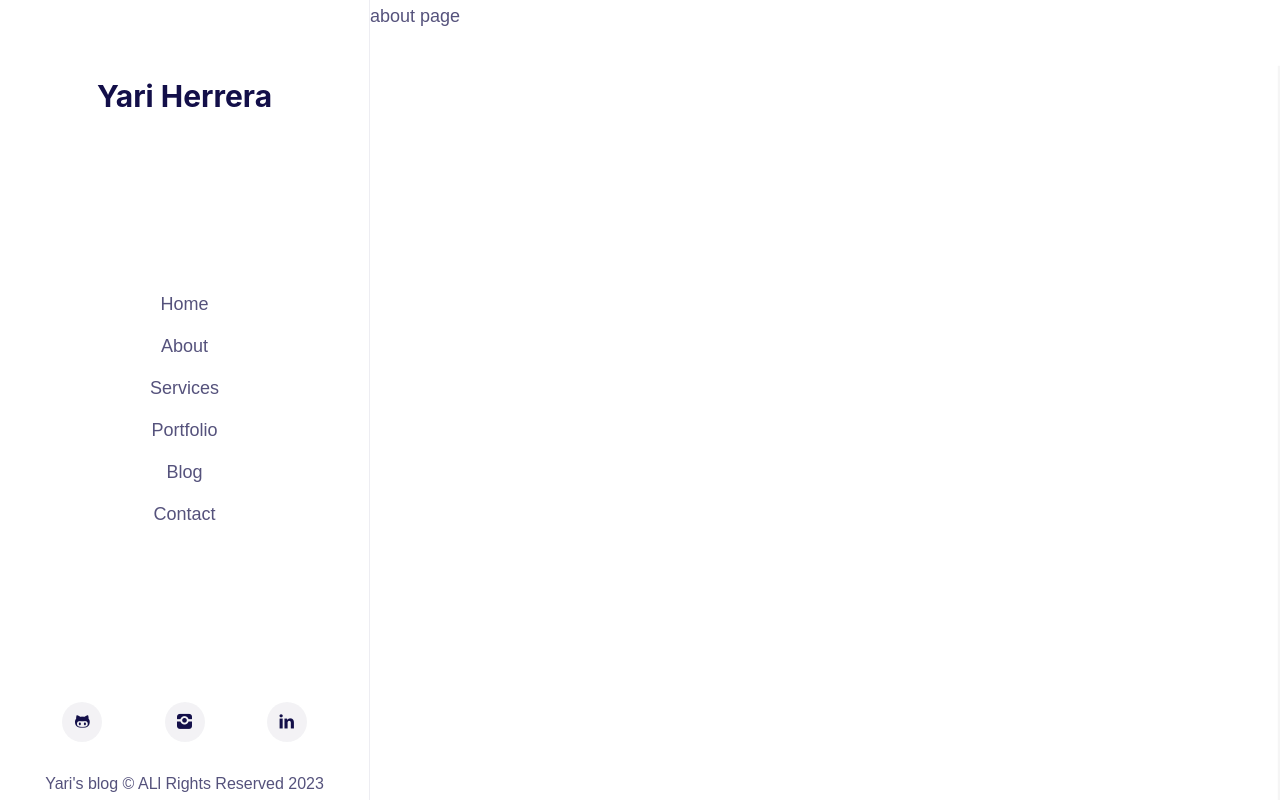
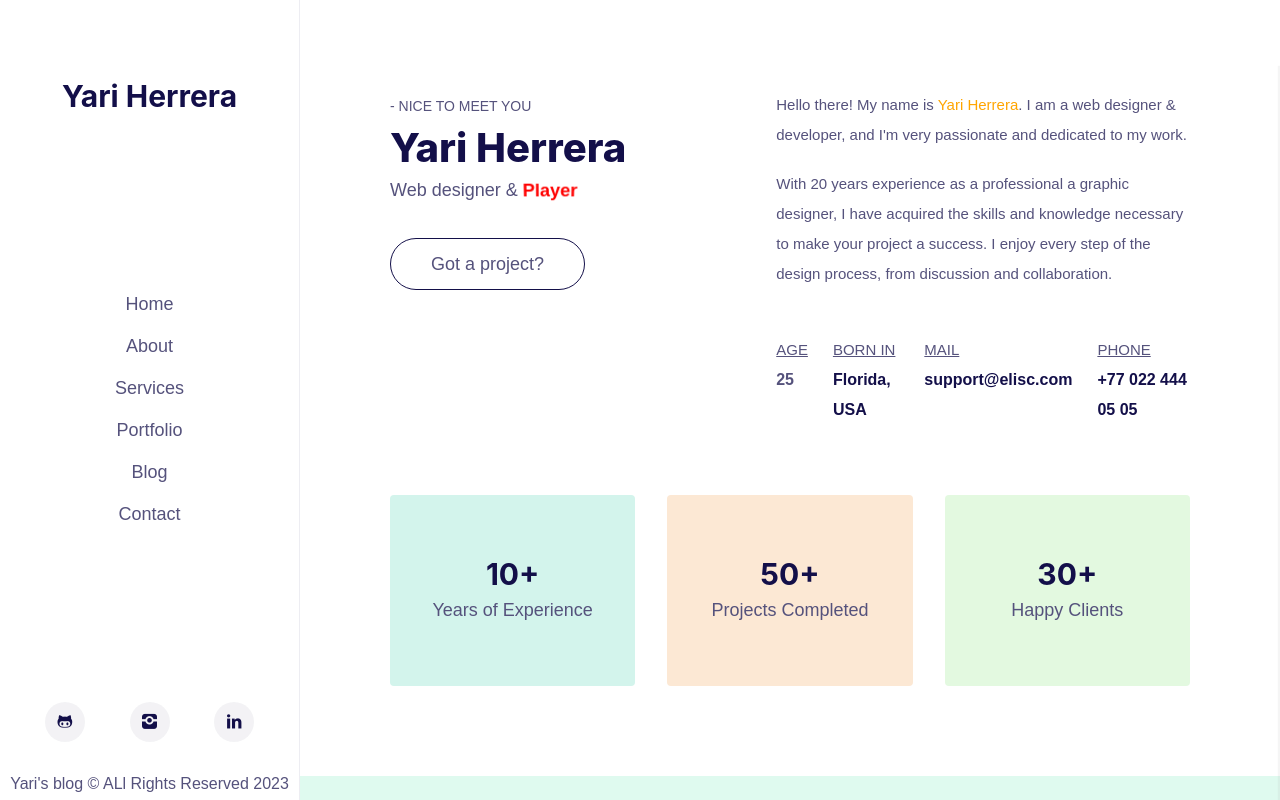
Before and after one commit to Yariandres/nuxt-personal-blog, a Nuxt app: page /about in a window 1280 px wide. Built offline with nearby package versions, Linux system fonts and the light colour scheme; a web font is replaced by a local one.

Commit message:
adds about page

```diff
--- a/components/Nav/Desktop.vue
+++ b/components/Nav/Desktop.vue
@@ -24,7 +24,7 @@
 
 <style lang="scss" module>
 .sidebar {
-  width: 370px;
+  width: 300px;
   border-right: 1px solid rgba(85, 82, 124, .1);
   display: flex;
   flex-direction: column;
--- a/pages/about/index.vue
+++ b/pages/about/index.vue
@@ -1,9 +1,273 @@
 <template>
-  <div>
-    about page
-  </div>
+  <section :class="$style['container']">
+    <div :class="$style['main']">
+      <div :class="$style['flex-row']">
+        <div :class="$style['flex-col']">
+          <div :class="$style['text-group']">
+            <p :class="$style['greetings']">- Nice to meet you</p>
+            <h3 :class="$style['name']">Yari Herrera</h3>
+            <span class="cd-headline rotate-1">
+              <span class="blc" >Web designer &amp; </span>
+              <span class="cd-words-wrapper">
+                <b :class="[isActive[0] ? 'is-visible' : 'is-hidden']" style="color: blue">Designer</b>
+                <b :class="[ isActive[1] ? 'is-visible' : 'is-hidden']" style="color: orange">Coder</b>
+                <b :class="[ isActive[2] ? 'is-visible' : 'is-hidden']" style="color: red">Player</b>
+              </span>
+            </span>
+          </div>
+
+          <div :class="$style['button']">
+            <NuxtLink to="/portfolio">Got a project?</NuxtLink>
+          </div>
+        </div>
+
+        <div :class="$style['flex-col']">
+          <div :class="$style['paragraphs']">
+            <p>
+              Hello there! My name is <span :class="$style['text-orange']">Yari Herrera</span>. I am a web designer &amp; developer, and I'm very passionate and dedicated to my work.
+            </p>
+            <p>
+              With 20 years experience as a professional a graphic designer, I have acquired the skills and knowledge necessary to make your project a success. I enjoy every step of the design process, from discussion and collaboration.
+            </p>
+          </div>
+
+          <ul :class="$style['list']">
+            <li :class="$style['list__items']">
+              <span :class="$style['list__items--label']">Age</span>
+              <span :class="$style['list__items--data']">25</span>
+            </li>
+
+            <li :class="$style['list__items']">
+              <span :class="$style['list__items--label']">Born In</span>
+              <span :class="$style['list__items--data']"><a class="href_location" href="#">Florida, USA</a></span>
+            </li>
+
+            <li :class="$style['list__items']">
+              <span :class="$style['list__items--label']">Mail</span>
+              <span :class="$style['list__items--data']"><a href="mailto:support@elisc.com">support@elisc.com</a></span>
+            </li>
+
+            <li :class="$style['list__items']">
+              <span :class="$style['list__items--label']">Phone</span>
+              <span :class="$style['list__items--data']"><a href="tel:+77 022 444 05 05">+77 022 444 05 05</a></span>
+            </li>
+          </ul>
+        </div>
+      </div>
+
+      <ul :class="$style['cards']">
+        <li :class="$style['card']">
+          <div class="list_inner">
+            <h3>10+</h3>
+            <span>Years of Experience</span>
+          </div>
+        </li>
+        <li :class="$style['card']">
+          <div class="list_inner">
+            <h3>50+</h3>
+            <span>Projects Completed</span>
+          </div>
+        </li>
+        <li :class="$style['card']">
+          <div class="list_inner">
+            <h3>30+</h3>
+            <span>Happy Clients</span>
+          </div>
+        </li>
+      </ul>
+    </div>
+  </section>
 </template>
 
 <script setup lang="ts">
+import { ref, watchEffect } from 'vue';
+const isActive = ref([true, false, false]);
+
+watchEffect((onInvalidate) => {
+  const interval = setInterval(() => {
+    const [first, second, third] = isActive.value;
+
+    isActive.value = [second, third, first];
+  }, 2500);
+
+  onInvalidate(() => {
+    clearInterval(interval);
+  });
+});
 
 </script>
+
+<style lang="scss" module>
+.container {
+  background-color: #7aebbe3e;
+
+  .main {
+    background-color: #fff;
+    display: flex;
+    flex-direction: column;
+    gap: 70px;
+    padding-inline: 90px;
+    padding-block: 90px;
+
+    @media (max-width: 1040px) {
+      padding-inline: 20px;
+    }
+
+    .flex-row {
+      display: flex;
+      gap: 150px;
+
+      @media (max-width: 1040px) {
+        flex-direction: column;
+        gap: 46px;
+      }
+      .flex-col {
+        display: flex;
+        flex-direction: column;
+        gap: 32px;
+
+        .text-group {
+          width: max-content;
+          .greetings {
+            text-transform: uppercase;
+            font-weight: 500;
+            font-size: 14px;
+          }
+
+          .name {
+            font-weight: 800;
+            font-size: 40px;
+          }
+        }
+
+        .button {
+          a {
+            color: inherit;
+            display: inline-block;
+            border: 1.5px solid #130F49;
+            border-radius: 50px;
+            padding: 9px 40px;
+            white-space: nowrap;
+
+            -webkit-transition: all .3s ease;
+            -moz-transition: all .3s ease;
+            -ms-transition: all .3s ease;
+            -o-transition: all .3s ease;
+            transition: all .3s ease;
+
+            &:hover {
+              background-color: #130F49;
+              color: #fff;
+            }
+          }
+        }
+
+        .paragraphs {
+          display: flex;
+          flex-direction: column;
+          gap: 19px;
+
+          p {
+            @extend .font-style
+          }
+        }
+        .list {
+          margin-block-start: 14px;
+          display: flex;
+          gap: 25px;
+
+          &__items {
+            display: flex;
+            flex-direction: column;
+
+            &--label {
+              text-transform: uppercase;
+              text-decoration: underline;
+              @extend .font-style
+            }
+
+            &--data {
+              font-size: 16px;
+              font-weight: 700;
+              line-height: 30px;
+
+              a {
+                color: #130F49;
+                &:hover {
+                  color: orange;
+                }
+              }
+            }
+          }
+        }
+      }
+    }
+    .cards {
+      display: flex;
+      justify-content: space-around;
+      gap: 32px;
+
+      .card {
+        background-color: #D2F4EC;
+        text-align: center;
+        padding: 60px 20px;
+        border-radius: 4px;
+        overflow: hidden;
+        width: 100%;
+        position: relative;
+
+        &::before {
+          position: absolute;
+          top: 0;
+          left: 0;
+          bottom: 0;
+          right: 0;
+
+          background-color: rgba(255, 255, 255, 0.5);
+          content: '';
+          -webkit-transition: -webkit-transform 0.6s;
+          transition: transform 0.6s;
+          -webkit-transform:
+            scale3d(3.9, 1.4, 1)
+            rotate3d(0, 0, 1, 45deg)
+            translate3d(0, -100%, 0);
+          transform:
+            scale3d(3.9, 1.4, 1)
+            rotate3d(0, 0, 1, 45deg)
+            translate3d(0, -100%, 0);
+        }
+
+        &:hover::before {
+          -webkit-transform: scale3d(1.9, 1.4, 1) rotate3d(0, 0, 1, 45deg)
+            translate3d(0, 100%, 0);
+          transform: scale3d(3.9, 1.4, 1) rotate3d(0, 0, 1, 45deg)
+            translate3d(0, 100%, 0);
+        }
+
+        &:nth-child(1){
+          background-color: #d3f4ec;
+        }
+
+        &:nth-child(2) {
+          background-color: #fce8d4;
+        }
+
+        &:nth-child(3) {
+          background-color: #e3f9e0;
+        }
+      }
+    }
+
+
+    .font-style {
+      font-size: 15px;
+      font-weight: 400;
+      line-height: 30px;
+    }
+
+    .text-orange {
+      color: orange;
+    }
+  }
+}
+</style>
--- a/pages/index.vue
+++ b/pages/index.vue
@@ -85,7 +85,7 @@ import { ref, watchEffect} from 'vue';
     onInvalidate(() => {
       clearInterval(interval);
     });
-});;
+  });
 
   const openLocation = () => {
     const address = locationText.value?.textContent?.replace(/\ /g, '+');
@@ -121,9 +121,6 @@ import { ref, watchEffect} from 'vue';
     &::-webkit-scrollbar {
       display: none;
     }
-
-
-
     .left {
       display: flex;
       flex-direction: column;
```
Lines whose indentation alone changed are shown as unchanged.
